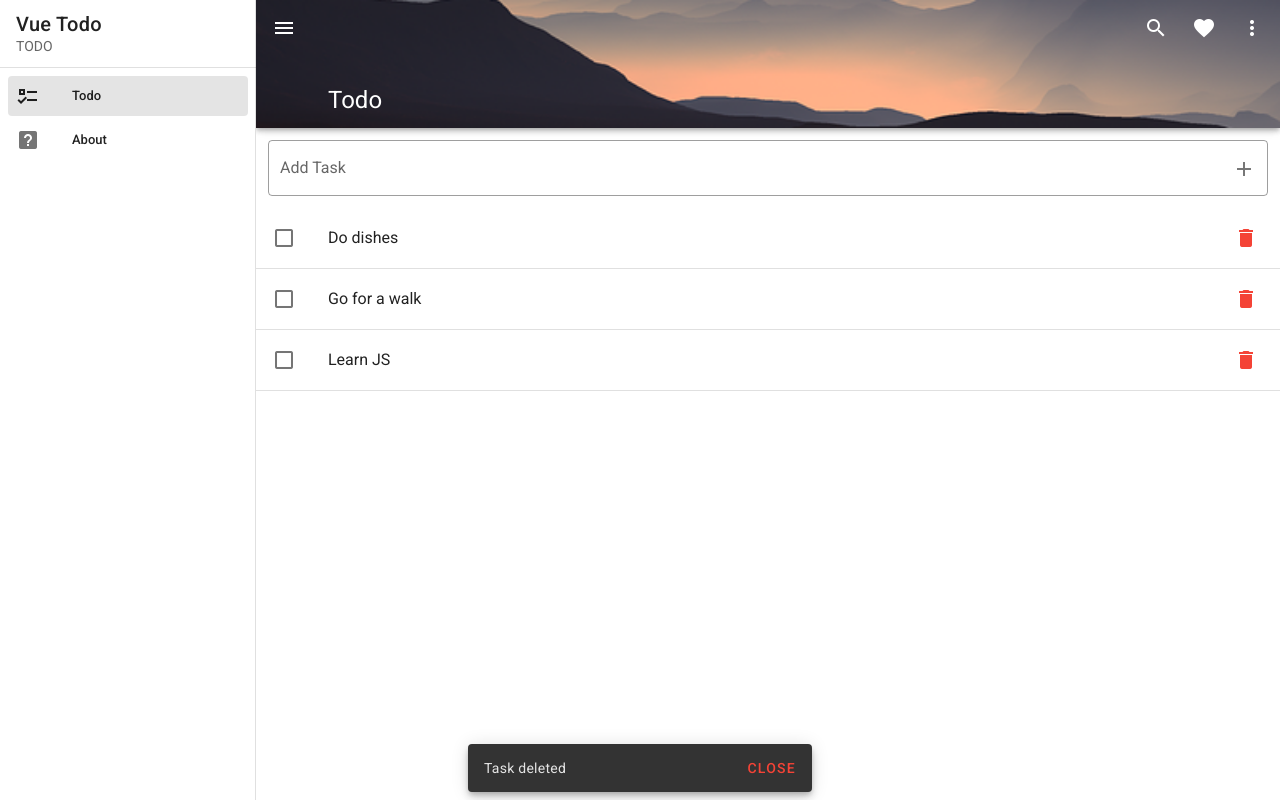
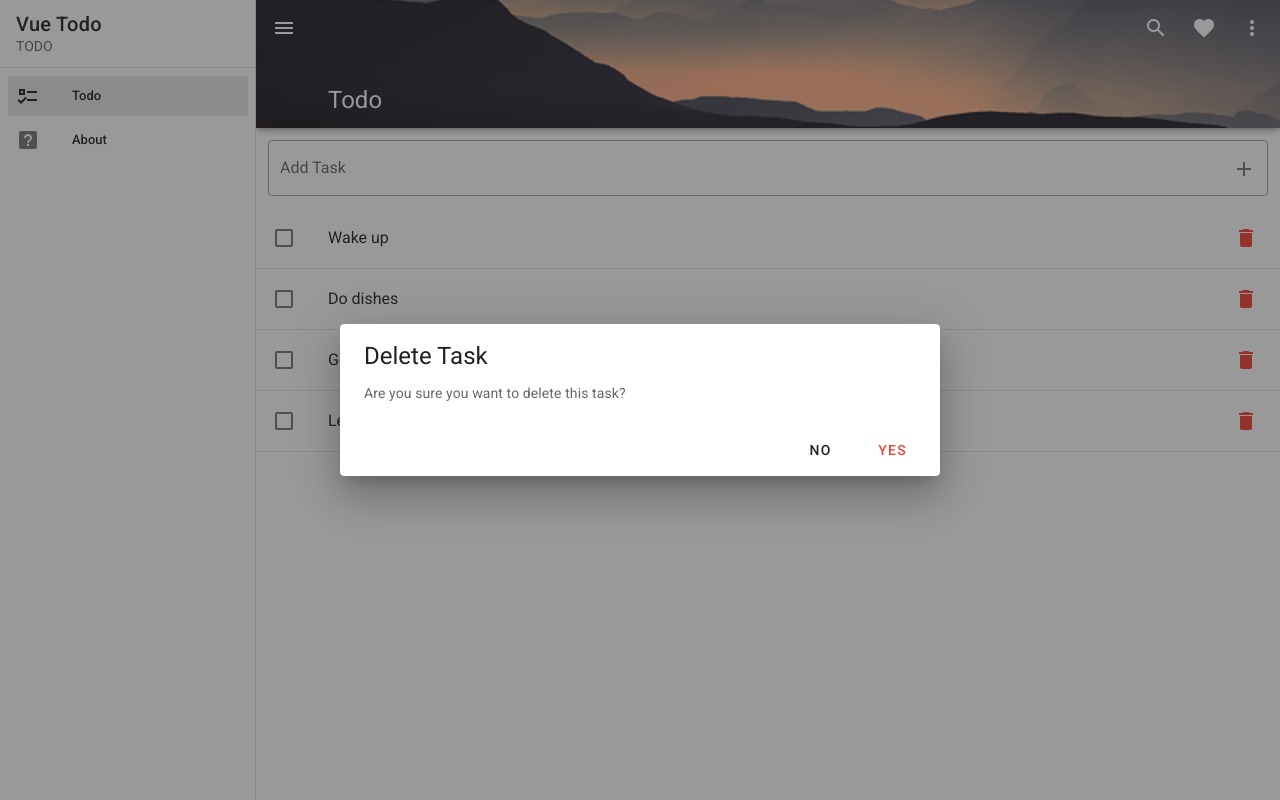
Before and after one commit to lukas-anci/VueTodo, a Vue app: page /#/ in a window 1280 px wide. Both pictures are taken after a click on the button 1246 px from the left and 238 px from the top of the page. Built offline with nearby package versions, Linux system fonts and the light colour scheme.

Commit message:
Dialog prompt if sure to delete

```diff
--- /dev/null
+++ b/src/components/Dialogs/DialogDelete.vue
@@ -0,0 +1,34 @@
+<template>
+  <v-dialog :value="true" width="600px">
+    <v-card>
+      <v-card-title>
+        <span class="text-h5">Delete Task</span>
+      </v-card-title>
+      <v-card-text> Are you sure you want to delete this task? </v-card-text>
+      <v-card-actions>
+        <v-spacer></v-spacer>
+        <v-btn text @click="$emit('close')"> No </v-btn>
+        <v-btn color="red" text @click="$store.dispatch('deleteTask', task.id)">
+          Yes
+        </v-btn>
+      </v-card-actions>
+    </v-card>
+  </v-dialog>
+</template>
+
+<script>
+export default {
+  data() {
+    return {
+      dialog: false,
+    };
+  },
+  props: {
+    task: {
+      type: Object,
+    },
+  },
+};
+</script>
+
+<style></style>
--- a/src/components/Todo/Task.vue
+++ b/src/components/Todo/Task.vue
@@ -17,9 +17,7 @@
         </v-list-item-content>
         <v-list-item-action>
           <v-btn icon>
-            <v-icon
-              @click.stop="$store.dispatch('deleteTask', task.id)"
-              color="red"
+            <v-icon @click.stop="dialogs.delete = true" color="red"
               >mdi-delete</v-icon
             >
           </v-btn>
@@ -27,16 +25,30 @@
       </template>
     </v-list-item>
     <v-divider></v-divider>
+    <DialogDelete
+      v-if="dialogs.delete"
+      :task="task"
+      @close="dialogs.delete = false"
+    />
   </div>
 </template>
 
 <script>
+import DialogDelete from "../Dialogs/DialogDelete.vue";
 export default {
+  data() {
+    return {
+      dialogs: {
+        delete: false,
+      },
+    };
+  },
   props: {
     task: {
       type: Object,
       required: false,
     },
   },
+  components: { DialogDelete },
 };
 </script>
```
